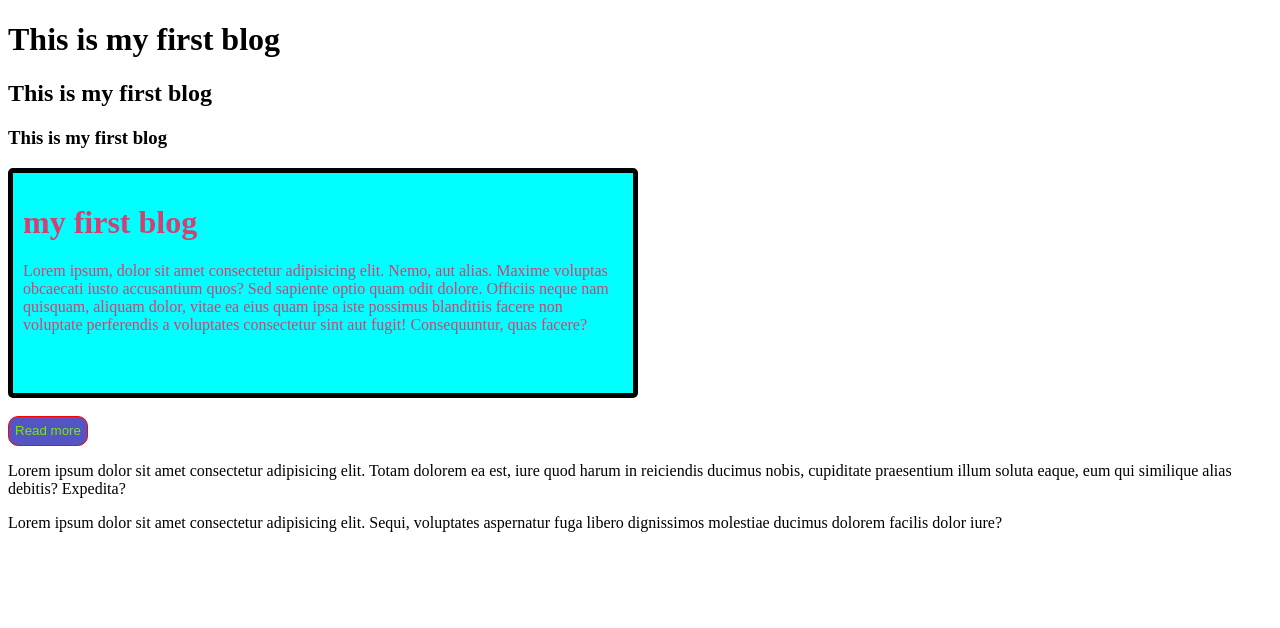
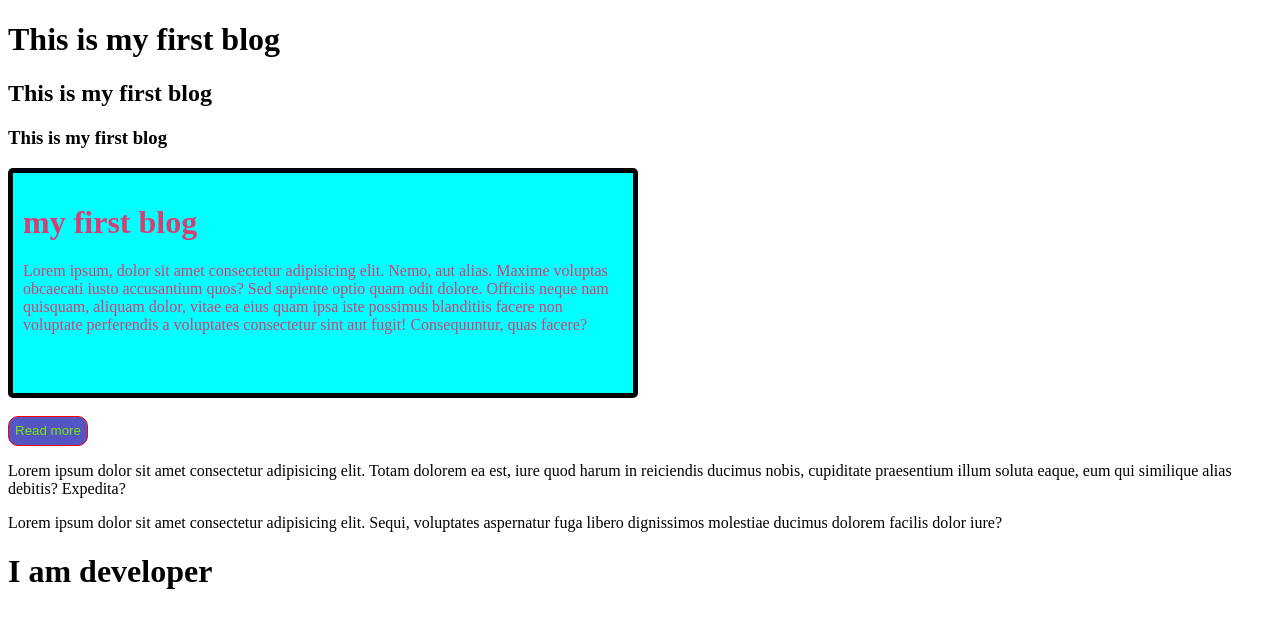
Before and after one commit to shofiq18/my-first-blog, a plain HTML site: page index.html in a window 1280 px wide. Drawn offline with Linux system fonts and the light colour scheme.

Commit message:
added the h1

```diff
--- a/index.html
+++ b/index.html
@@ -22,6 +22,7 @@
     <p>
         Lorem ipsum dolor sit amet consectetur adipisicing elit. Sequi, voluptates aspernatur fuga libero dignissimos molestiae ducimus dolorem facilis dolor iure?
     </p>
+    <h1>I am developer</h1>
 
 </body>
 </html>
```
